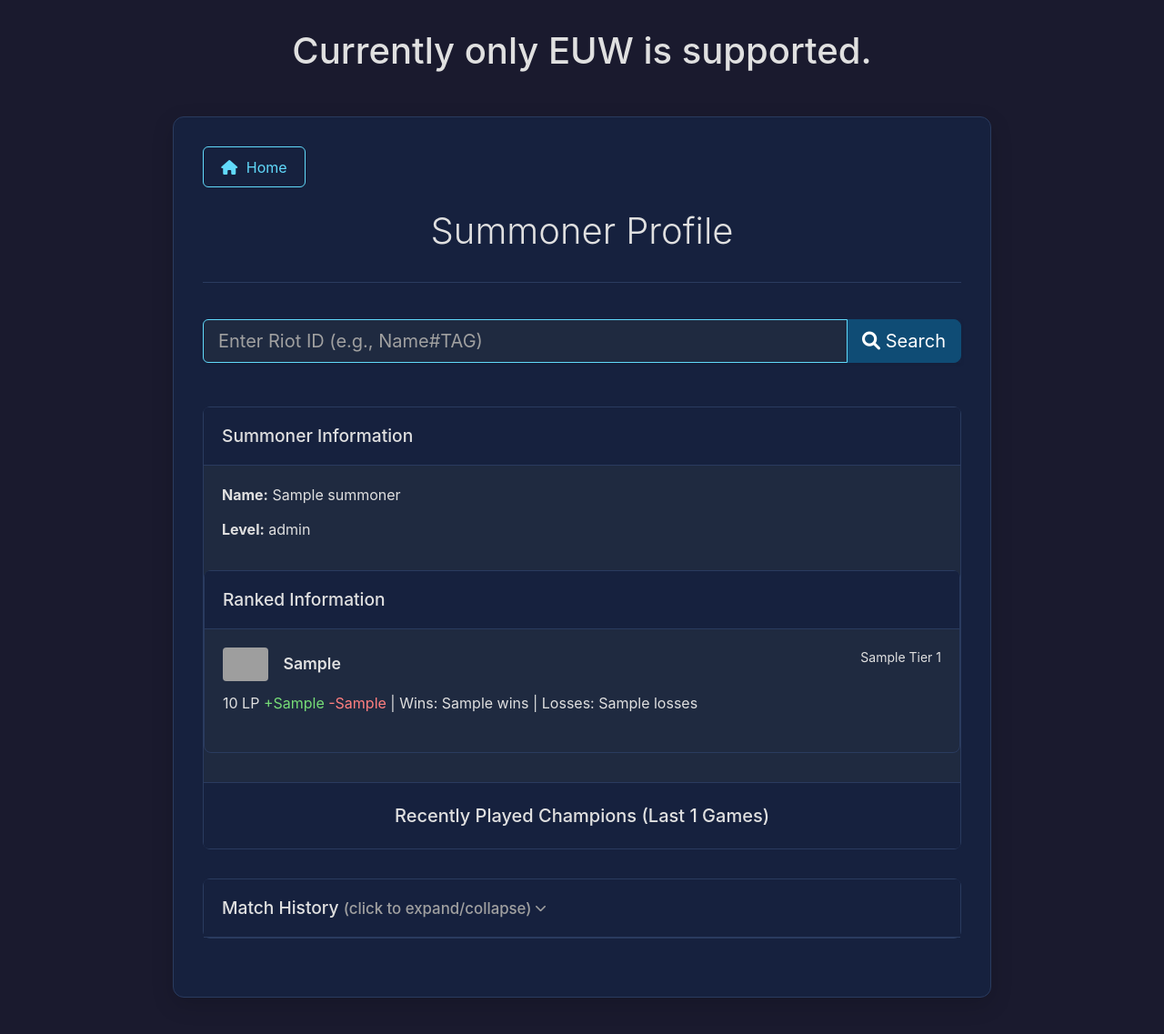
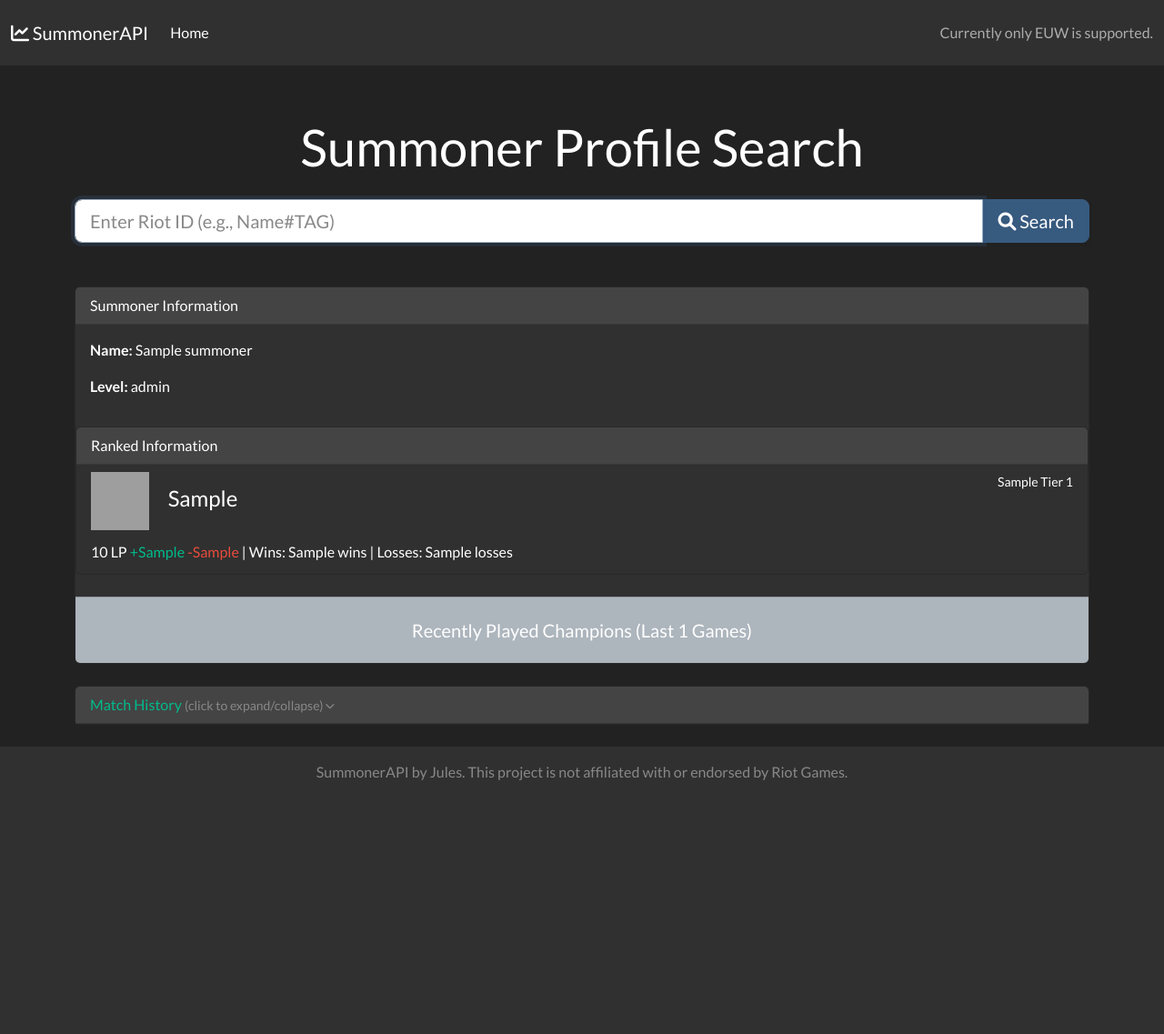
Before and after one commit to zerox80/SummonerAPI, a Spring app: template src/main/resources/templates/index.html in a window 1280 px wide. Shown: the whole page at 91% size. After the commit the page ends 858 px from the top, so only its background shows below. Run offline with Thymeleaf, Linux system fonts and the light colour scheme; the template is opened without the code that fills it: most values are stand-ins (such as "Sample title", 1, 10 or a date in 2020); data that the repository does not hold is empty; some libraries are stand-ins or nearby versions; grey boxes are pictures that could not be loaded.

Commit message:
feat: Improve project based on code review
This commit addresses several key issues identified during a code review to improve the project's stability, maintainability, and user experience.

- **Fix(service):** Corrected a critical bug in `PlayerLpRecordService` where `@Transactional` was not being applied correctly due to an asynchronous operation. The method is now synchronous, ensuring database saves are transactional.

- **Test(service):** Added an integration test suite for `PlayerLpRecordService` using an H2 in-memory database. This verifies the bug fix and provides a foundation for future testing.

- **Refactor(service):** Moved the LP calculation logic from `RiotApiService` to `PlayerLpRecordService` to improve separation of concerns. `RiotApiService` is now only responsible for Riot API interactions.

- **Docs(readme):** Removed the confusing `README_DEV.md` and updated the main `README.md` to include details about the database feature, tech stack, and required configuration.

- **Style(frontend):** Replaced the default Bootstrap styling with the "Darkly" Bootswatch theme. Added a proper navbar and footer and refactored the HTML structure for a cleaner, more modern UI.

```diff
--- a/src/main/java/com/zerox80/riotapi/repository/PlayerLpRecordRepository.java
+++ b/src/main/java/com/zerox80/riotapi/repository/PlayerLpRecordRepository.java
@@ -18,4 +18,6 @@ public interface PlayerLpRecordRepository extends JpaRepository<PlayerLpRecord,
             String puuid, String queueType, Instant timestamp);
 
     List<PlayerLpRecord> findByPuuidAndQueueTypeOrderByTimestampDesc(String puuid, String queueType);
+
+    List<PlayerLpRecord> findByPuuid(String puuid);
 }
--- a/src/main/resources/static/css/styles.css
+++ /dev/null
@@ -1,408 +0,0 @@
-/* Dark Theme Styles */
-:root {
-    --primary-bg-color: #1a1a2e;
-    --secondary-bg-color: #16213e;
-    --card-bg-color: #1f2a40;
-    --text-color: #e0e0e0;
-    --text-muted-color: #a0a0a0;
-    --border-color: #2a3b5f;
-    --accent-color: #0F4C75;
-    --success-color: #28a745;
-    --danger-color: #dc3545;
-    --info-color: #17a2b8;
-    --link-color: #61dafb;
-    --text-success-light: #77dd77;
-    --text-danger-light: #ff7f7f;
-    --font-family-sans-serif: -apple-system, BlinkMacSystemFont, "Segoe UI", Roboto, "Helvetica Neue", Arial, sans-serif;
-    --font-family-monospace: SFMono-Regular, Menlo, Monaco, Consolas, "Liberation Mono", "Courier New", monospace;
-}
-
-body {
-    background-color: var(--primary-bg-color);
-    color: var(--text-color);
-    padding-top: 2rem;
-    font-family: var(--font-family-sans-serif);
-    line-height: 1.6;
-}
-
-.container {
-    max-width: 900px;
-    background-color: var(--secondary-bg-color);
-    padding: 2rem;
-    border-radius: 0.75rem;
-    box-shadow: 0 0.5rem 1.5rem rgba(0,0,0,0.15);
-    margin-bottom: 2.5rem;
-    border: 1px solid var(--border-color);
-}
-
-.page-header {
-    margin-bottom: 2.5rem;
-    padding-bottom: 1.5rem;
-    border-bottom: 1px solid var(--border-color);
-    color: var(--text-color);
-}
-
-.page-header h1 {
-    font-weight: 300;
-    font-size: 2.5rem;
-}
-
-.home-button-container {
-    margin-bottom: 1.5rem;
-}
-
-.home-button {
-    padding: 0.6rem 1.2rem;
-    display: inline-flex;
-    align-items: center;
-    background-color: transparent;
-    border: 1px solid var(--accent-color);
-    color: var(--accent-color);
-    transition: background-color 0.2s ease, color 0.2s ease;
-}
-
-.home-button:hover {
-    background-color: var(--accent-color);
-    color: var(--primary-bg-color);
-}
-
-.home-button .fa-home {
-    margin-right: 0.6rem;
-}
-
-.form-control {
-    background-color: var(--card-bg-color);
-    color: var(--text-color);
-    border: 1px solid var(--border-color);
-    border-radius: 0.375rem;
-}
-
-.form-control:focus {
-    background-color: var(--card-bg-color);
-    color: var(--text-color);
-    border-color: var(--link-color);
-    box-shadow: 0 0 0 0.25rem rgba(var(--link-color), 0.25);
-}
-
-.form-control::placeholder {
-    color: var(--text-muted-color);
-}
-
-.input-group .btn {
-    border-color: var(--accent-color);
-    background-color: var(--accent-color);
-    color: #fff;
-}
-.input-group .btn:hover {
-    background-color: #0d3c5c;
-    border-color: #0d3c5c;
-}
-
-.card {
-    background-color: var(--card-bg-color);
-    border: 1px solid var(--border-color);
-    border-radius: 0.5rem;
-    margin-bottom: 2rem;
-}
-
-.card-header {
-    background-color: var(--secondary-bg-color);
-    color: var(--text-color);
-    border-bottom: 1px solid var(--border-color);
-    font-size: 1.2rem;
-    font-weight: 500;
-    padding: 1rem 1.25rem;
-}
-.card-header a {
-    color: var(--text-color);
-}
-.card-header a:hover {
-    color: var(--link-color);
-}
-
-.card-body {
-    padding: 1.25rem;
-}
-
-.card-footer {
-    background-color: var(--secondary-bg-color);
-    border-top: 1px solid var(--border-color);
-    color: var(--text-muted-color);
-}
-
-.card-footer h5 {
-    color: var(--text-color);
-}
-
-.league-entry {
-    background-color: var(--secondary-bg-color);
-    border: 1px solid var(--border-color);
-    padding: 1.25rem;
-    margin-bottom: 1rem;
-    border-radius: 0.5rem;
-}
-
-.league-entry h4 {
-    font-size: 1.1rem;
-    font-weight: 600;
-    margin-bottom: 0.75rem;
-    color: var(--text-color);
-}
-
-.tier-icon {
-    width: 50px;
-    height: auto;
-    margin-right: 0.75rem;
-    vertical-align: middle;
-    background-color: transparent;
-    border-radius: 4px;
-}
-
-.alert {
-    border-radius: 0.5rem;
-    padding: 1rem 1.25rem;
-}
-.alert-danger {
-    background-color: rgba(var(--danger-color), 0.15);
-    color: var(--danger-color);
-    border: 1px solid rgba(var(--danger-color), 0.3);
-}
-.alert-info {
-    background-color: rgba(var(--info-color), 0.15);
-    color: var(--info-color);
-    border: 1px solid rgba(var(--info-color), 0.3);
-}
-.alert-warning {
-    background-color: rgba(255, 193, 7, 0.15);
-    color: #ffc107;
-    border: 1px solid rgba(255, 193, 7, 0.3);
-}
-
-.match-details-summary {
-    font-size: 0.85rem;
-    color: var(--text-muted-color);
-}
-
-.player-performance {
-    background-color: #27324c;
-    border: 1px solid var(--accent-color);
-    border-radius: 0.375rem;
-    padding: 0.75rem 1rem;
-    color: var(--text-color);
-}
-.player-performance strong,
-.player-performance .fw-medium,
-.player-performance .fw-bold,
-.player-performance span {
-    color: var(--text-color) !important;
-}
-
-.table {
-    border-color: var(--border-color);
-}
-
-.match-table thead th {
-    background-color: var(--secondary-bg-color) !important;
-    color: var(--text-color) !important;
-    border-color: var(--border-color) !important;
-    border-bottom-width: 2px !important;
-}
-
-.table-hover tbody tr:hover {
-    background-color: var(--accent-color);
-    color: #fff;
-}
-.table-hover tbody tr:hover a {
-    color: #fff;
-    text-decoration: underline;
-}
-
-.table-info {
-    background-color: rgba(var(--link-color), 0.1) !important;
-    color: var(--text-color) !important;
-}
-.table-info a {
-    color: var(--link-color) !important;
-}
-
-.team-blue {
-    background-color: rgba(var(--accent-color), 0.1) !important;
-}
-
-.team-red {
-    background-color: rgba(var(--danger-color), 0.1) !important;
-}
-
-.table-primary-soft tbody tr,
-.table tbody tr[th\:classappend*='table-primary-soft'] {
-    background-color: rgba(var(--accent-color), 0.08);
-}
-
-.table-danger-soft tbody tr,
-.table tbody tr[th\:classappend*='table-danger-soft'] {
-    background-color: rgba(var(--danger-color), 0.08);
-}
-
-.match-table th {
-    font-weight: 600;
-}
-
-.match-table td a {
-    font-weight: 500;
-    color: var(--link-color);
-    text-decoration: none;
-}
-
-.match-table td a:hover {
-    text-decoration: underline;
-}
-
-.list-unstyled img.rounded, .match-table img.rounded {
-    border: 1px solid var(--border-color);
-}
-
-.card-header a .fa-chevron-down,
-.card-header a .fa-chevron-up {
-    transition: transform 0.2s ease-in-out;
-}
-.card-header a[aria-expanded="true"] .fa-chevron-down {
-    transform: rotate(180deg);
-}
-.card-header a[aria-expanded="false"] .fa-chevron-up {
-    transform: rotate(0deg);
-}
-
-.text-muted {
-    color: var(--text-muted-color) !important;
-}
-
-.text-success {
-    color: var(--text-success-light) !important;
-}
-
-.text-danger {
-    color: var(--text-danger-light) !important;
-}
-
-.bg-light {
-    background-color: var(--secondary-bg-color) !important;
-}
-
-.list-group-item {
-    background-color: var(--card-bg-color);
-    border-color: var(--border-color);
-    color: var(--text-color);
-}
-
-.btn-outline-primary {
-    color: var(--link-color);
-    border-color: var(--link-color);
-}
-.btn-outline-primary:hover {
-    color: var(--primary-bg-color);
-    background-color: var(--link-color);
-    border-color: var(--link-color);
-}
-
-.btn-outline-secondary {
-    color: var(--link-color);
-    border-color: var(--link-color);
-    background-color: transparent;
-}
-.btn-outline-secondary:hover {
-    color: var(--primary-bg-color);
-    background-color: var(--link-color);
-    border-color: var(--link-color);
-}
-.btn-outline-secondary .fas {
-    color: var(--link-color);
-}
-.btn-outline-secondary:hover .fas {
-    color: var(--primary-bg-color);
-}
-
-.btn-primary {
-    background-color: var(--accent-color);
-    border-color: var(--accent-color);
-    color: #fff;
-}
-
-.btn-primary:hover {
-    background-color: #0d3c5c;
-    border-color: #0d3c5c;
-}
-
-a {
-    color: var(--link-color);
-    text-decoration: none;
-}
-a:hover {
-    color: #82e9ff;
-    text-decoration: underline;
-}
-
-.fas {
-    color: inherit;
-}
-
-::-webkit-scrollbar {
-    width: 10px;
-}
-
-::-webkit-scrollbar-track {
-    background: var(--secondary-bg-color);
-}
-
-::-webkit-scrollbar-thumb {
-    background: var(--accent-color);
-    border-radius: 5px;
-}
-
-::-webkit-scrollbar-thumb:hover {
-    background: #0d3c5c;
-}
-
-::selection {
-  background-color: var(--accent-color);
-  color: #fff;
-}
-
-.display-5 {
-    color: var(--text-color);
-}
-
-.lead {
-    color: var(--text-color);
-}
-
-.fw-bold {
-    color: var(--text-color);
-}
-.fw-medium {
-     color: var(--text-color);
-}
-
-.text-muted.small.me-2 {
-    color: var(--text-muted-color) !important;
-}
-
-p {
-    color: var(--text-color);
-    margin-bottom: 0.75rem;
-}
-
-.list-group-item h5 {
-    color: var(--text-color);
-    font-weight: 500;
-}
-
-.match-table tbody td {
-    background-color: transparent !important;
-    color: var(--text-color) !important;
-    border-color: var(--border-color) !important;
-    vertical-align: middle;
-}
-
-.match-table td .fw-medium {
-    color: var(--text-color) !important;
-}
--- a/src/main/resources/templates/index.html
+++ b/src/main/resources/templates/index.html
@@ -1,33 +1,54 @@
 <!DOCTYPE html>
-<html xmlns:th="http://www.thymeleaf.org">
+<html xmlns:th="http://www.thymeleaf.org" lang="en">
 <head>
     <meta charset="UTF-8">
     <meta name="viewport" content="width=device-width, initial-scale=1">
-    <title>Riot API Summoner Profile</title>
-    <!-- Preconnect to CDNs -->
-    <link rel="preconnect" href="https://cdn.jsdelivr.net" crossorigin>
-    <link rel="preconnect" href="https://cdnjs.cloudflare.com" crossorigin>
-    <!-- Bootstrap CSS -->
-    <link rel="preload" href="https://cdn.jsdelivr.net/npm/bootstrap@5.3.3/dist/css/bootstrap.min.css" as="style" onload="this.onload=null;this.rel='stylesheet'" integrity="sha384-QWTKZyjpPEjISv5WaRU9OFeRpok6YctnYmDr5pNlyT2bRjXh0JMhjY6hW+ALEwIH" crossorigin="anonymous">
-    <noscript><link rel="stylesheet" href="https://cdn.jsdelivr.net/npm/bootstrap@5.3.3/dist/css/bootstrap.min.css"></noscript>
+    <title>SummonerAPI - League Stats</title>
+    <!-- Bootswatch Darkly Theme -->
+    <link href="https://cdn.jsdelivr.net/npm/bootswatch@5.3.3/dist/darkly/bootstrap.min.css" rel="stylesheet" crossorigin="anonymous">
     <!-- Font Awesome for icons -->
-    <link rel="preload" href="https://cdnjs.cloudflare.com/ajax/libs/font-awesome/6.0.0-beta3/css/all.min.css" as="style" onload="this.onload=null;this.rel='stylesheet'" integrity="sha384-k6RqeWeci5ZR/Lv4MR0sA0FfDOMS8k2Vz2mB8tXgWAgVUmV4w7k3j3vNMWD2K_iC" crossorigin="anonymous">
-    <noscript><link rel="stylesheet" href="https://cdnjs.cloudflare.com/ajax/libs/font-awesome/6.0.0-beta3/css/all.min.css"></noscript>
-    <!-- Custom Styles -->
-    <link rel="stylesheet" th:href="@{/css/styles.css}">
+    <link rel="stylesheet" href="https://cdnjs.cloudflare.com/ajax/libs/font-awesome/6.0.0-beta3/css/all.min.css" integrity="sha384-k6RqeWeci5ZR/Lv4MR0sA0FfDOMS8k2Vz2mB8tXgWAgVUmV4w7k3j3vNMWD2K_iC" crossorigin="anonymous">
+    <style>
+        body {
+            padding-top: 5rem;
+        }
+        .section-card {
+            margin-bottom: 1.5rem;
+        }
+        .tier-icon {
+            width: 64px;
+            height: 64px;
+            margin-right: 1rem;
+        }
+        .match-table img {
+            width: 24px;
+            height: 24px;
+        }
+    </style>
 </head>
 <body>
-<h1 class="text-center">Currently only EUW is supported.</h1>
-<div class="container mt-5">
-    <!-- Home Button -->
-    <div class="home-button-container">
-        <a href="/" class="btn btn-outline-primary home-button">
-            <i class="fas fa-home"></i> Home
-        </a>
+<nav class="navbar navbar-expand-md navbar-dark bg-dark fixed-top">
+    <div class="container-fluid">
+        <a class="navbar-brand" href="/"><i class="fas fa-chart-line"></i> SummonerAPI</a>
+        <button class="navbar-toggler" type="button" data-bs-toggle="collapse" data-bs-target="#navbarDefault" aria-controls="navbarDefault" aria-expanded="false" aria-label="Toggle navigation">
+            <span class="navbar-toggler-icon"></span>
+        </button>
+        <div class="collapse navbar-collapse" id="navbarDefault">
+            <ul class="navbar-nav me-auto mb-2 mb-md-0">
+                <li class="nav-item">
+                    <a class="nav-link active" aria-current="page" href="/">Home</a>
+                </li>
+            </ul>
+            <span class="navbar-text">
+                Currently only EUW is supported.
+            </span>
+        </div>
     </div>
+</nav>
 
-    <div class="page-header text-center">
-        <h1 class="display-5">Summoner Profile</h1> <!-- More prominent title -->
+<main class="container mt-5">
+    <div class="page-header text-center mb-4">
+        <h1 class="display-4">Summoner Profile Search</h1>
     </div>
 
     <form th:action="@{/search}" method="post" class="mb-5 position-relative">
@@ -243,7 +264,13 @@
     <div th:if="${error}" class="alert alert-danger error-message mt-4" role="alert">
         <strong th:text="${error}">An error occurred.</strong>
     </div>
-</div>
+</main>
+
+<footer class="footer mt-auto py-3 bg-dark">
+    <div class="container text-center">
+        <span class="text-muted">SummonerAPI by Jules. This project is not affiliated with or endorsed by Riot Games.</span>
+    </div>
+</footer>
 
 <!-- Bootstrap JS Bundle (Popper.js included) -->
 <script src="https://cdn.jsdelivr.net/npm/bootstrap@5.3.3/dist/js/bootstrap.bundle.min.js" integrity="sha384-YvpcrYf0tY3lHB60NNkmXc5s9fDVZLESaAA55NDzOxhy9GkcIdslK1eN7N6jIeHz" crossorigin="anonymous"></script>
@@ -287,7 +314,6 @@
                                 img.style.height = '30px';
                                 img.onerror = function() { // Fallback if image fails to load
                                     this.style.display = 'none';
-                                    // Optionally, add a placeholder or hide the icon spot
                                 };
                                 item.appendChild(img);
 
```
Also changed, not shown: src/main/java/com/zerox80/riotapi/service/PlayerLpRecordService.java (+66 -8 lines), src/main/java/com/zerox80/riotapi/service/RiotApiService.java (+5 -73 lines), README.md, README_DEV.md (deleted), 3 other files.
